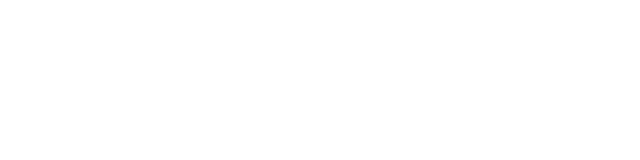
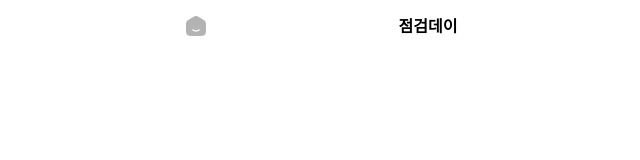
Before and after one commit to sephinek/mvp_project, a React (Vite) app: page /reflection in a window 1280 px wide. Before the commit this address had no page. Shown: the top 160 px of the page, without its empty margins (212-852 px from the left). Built offline with nearby package versions, Linux system fonts and the light colour scheme; a web font is replaced by a local one.

Commit message:
점검데이 상단 탑바컴포넌트생성

```diff
--- /dev/null
+++ b/src/components/atoms/ReflectionTopBar/index.jsx
@@ -0,0 +1,13 @@
+import styles from './index.module.css'
+
+const ReflectionTopBar = ({ children, ...rest }) => {
+    return (
+        <div className={styles.topBar} {...rest}>
+            <div className={styles.iconLeft}></div>
+            <h1 className={styles.title}>{children}</h1>
+            <div className={styles.iconRight}></div>
+        </div>
+    )
+}
+
+export default ReflectionTopBar
--- /dev/null
+++ b/src/components/atoms/ReflectionTopBar/index.module.css
@@ -0,0 +1,25 @@
+.topBar {
+    width: 100%;
+    height: 52px;
+    background-color: var(--color-white);
+    display: flex;
+    justify-content: space-between;
+    align-items: center;
+    padding: 0 16px;
+}
+.topBar > div {
+    width: 24px;
+    height: 24px;
+    background-size: 100% auto;
+    background-repeat: no-repeat;
+    background-position: center;
+}
+.iconLeft {
+    background-image: url(../../../assets/icons/humble/BottomNav-icon01.svg);
+}
+.iconRight {}
+.title {
+    font-size: var(--font-size-lg);
+    font-weight: var(--font-weight-semibold);
+    line-height: 20px;
+}
--- /dev/null
+++ b/src/pages/Reflection/index.jsx
@@ -0,0 +1,14 @@
+import ReflectionTopBar from '../../components/atoms/ReflectionTopBar';
+import useNavigationPage from '../../hooks/useNavigationPage';
+
+export default function Reflection() {
+  const { state, routePage } = useNavigationPage();
+
+  return (
+    <>
+      <div>
+        <ReflectionTopBar>점검데이</ReflectionTopBar>
+      </div>
+    </>
+  );
+}
--- a/src/shared/Router.jsx
+++ b/src/shared/Router.jsx
@@ -3,6 +3,7 @@
 import Layout from '../components/common/Layout';
 import OnBoarding from '../pages/OnBoarding';
 import Main from '../pages/Main';
+import Reflection from '../pages/Reflection'
 import PublishedButton from "../pages/published/button/index"
 
 const Router = () => {
@@ -13,6 +14,7 @@
           <Route path='/' element={<OnBoarding />} />
           <Route path='/home' element={<Home />} />
           <Route path='/main' element={<Main />} />
+          <Route path='/reflection' element={<Reflection />} />
           <Route path="/published/button" element={<PublishedButton/>} />
         </Route>
       </Routes>
```
Also changed, not shown: src/pages/Reflection/index.module.css (added).
